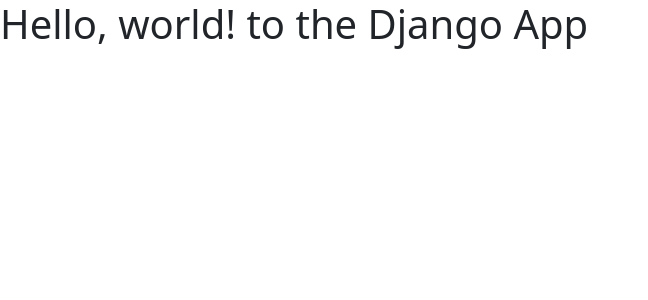
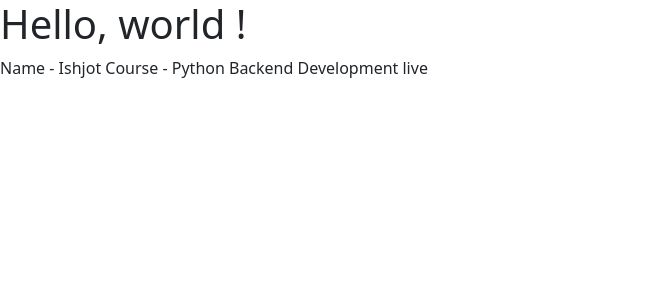
Before and after one commit to isadev97/django-basics-batch-2-repo, a Django app: page / in a window 1280 px wide. Shown: the top 300 px of the page, without its empty margins (0-648 px from the left). Run offline with Django 4.2, Linux system fonts and the light colour scheme.

Commit message:
added data in context to render in html page

```diff
--- a/index_page_app/templates/index.html
+++ b/index_page_app/templates/index.html
@@ -7,7 +7,9 @@
     <link href="https://cdn.jsdelivr.net/npm/bootstrap@5.3.0/dist/css/bootstrap.min.css" rel="stylesheet" integrity="sha384-9ndCyUaIbzAi2FUVXJi0CjmCapSmO7SnpJef0486qhLnuZ2cdeRhO02iuK6FUUVM" crossorigin="anonymous">
   </head>
   <body>
-    <h1>Hello, world! to the Django App</h1>
+    <h1>Hello, world !</h1>
+    Name - {{name}}
+    Course - {{course}}
     <script src="https://cdn.jsdelivr.net/npm/bootstrap@5.3.0/dist/js/bootstrap.bundle.min.js" integrity="sha384-geWF76RCwLtnZ8qwWowPQNguL3RmwHVBC9FhGdlKrxdiJJigb/j/68SIy3Te4Bkz" crossorigin="anonymous"></script>
   </body>
 </html>
--- a/index_page_app/views.py
+++ b/index_page_app/views.py
@@ -2,4 +2,8 @@ from django.shortcuts import render
 
 # Create your views here.
 def index_page_view(request):
-    return render(request, "index.html")
+    data = {
+        "name" : "Ishjot",
+        "course" : "Python Backend Development live"
+    }
+    return render(request, "index.html", context=data)
```
